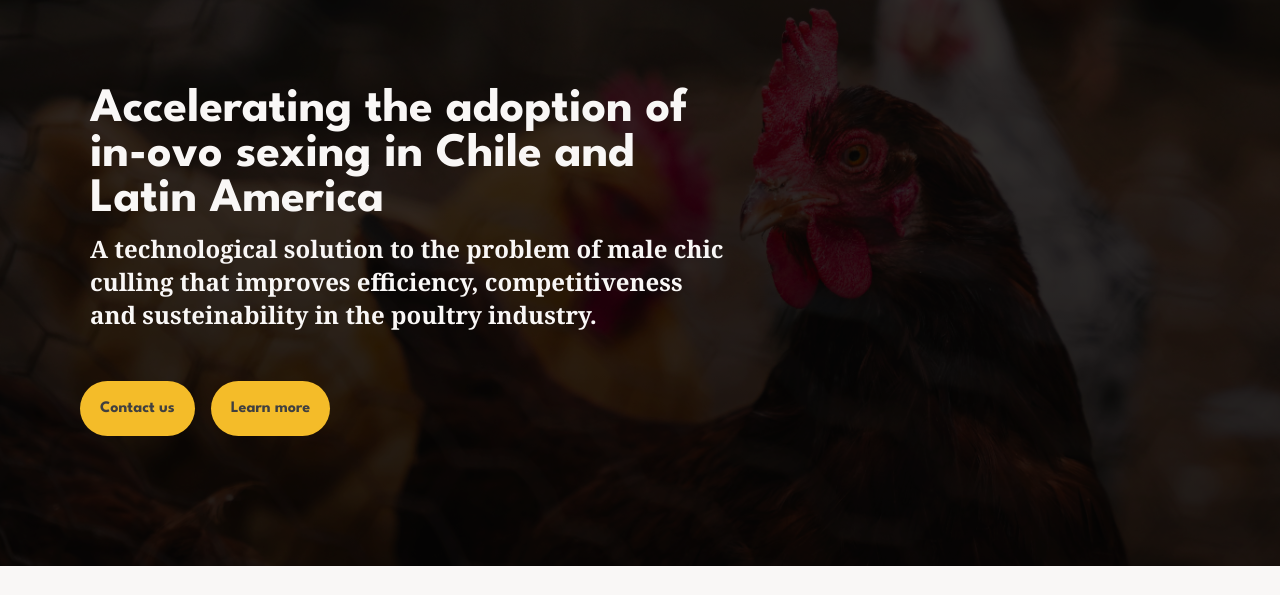
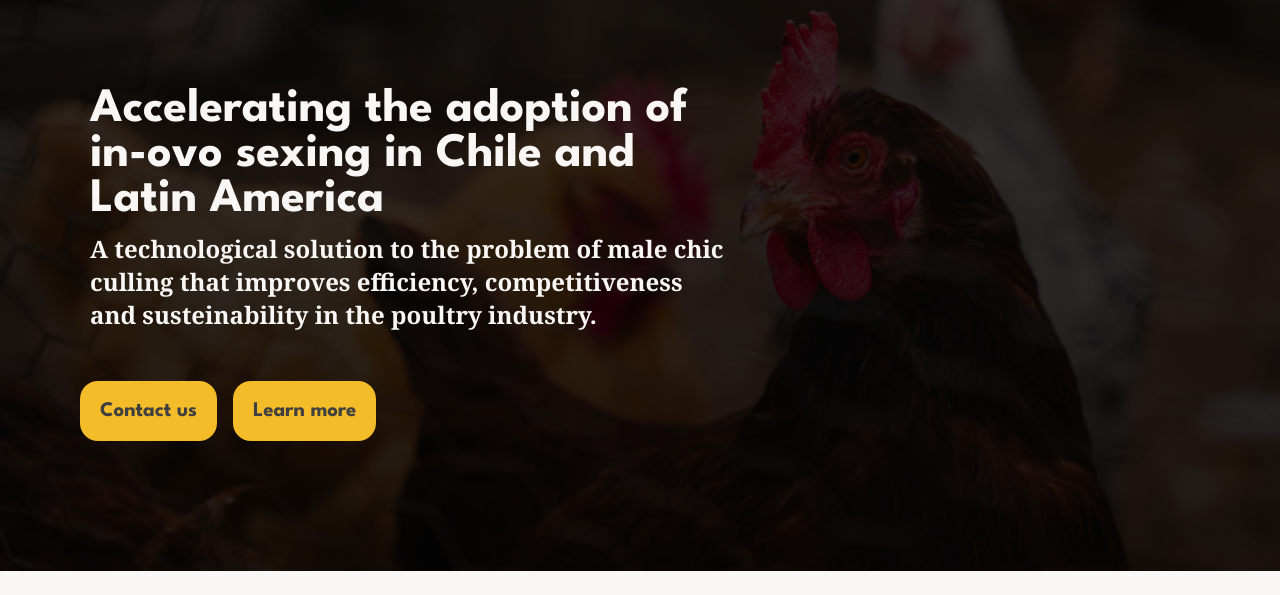
Before and after one commit to toridoriv/denovo, a website: page public/index.html in a window 1280 px wide. Shown: the part 131-726 px from the top of the page. Drawn offline with nearby package versions, Linux system fonts and the light colour scheme; a web font is replaced by a local one.

Commit message:
:lipstick: Standardize button font size and border radius

```diff
--- a/public/assets/styles/button.css
+++ b/public/assets/styles/button.css
@@ -2,12 +2,13 @@
   background-color: #f4bc29;
   font-family: "League Spartan", Verdana, Geneva, Tahoma, sans-serif;
   color: #404040;
-  border-radius: 30px;
+  border-radius: 18px;
   font-weight: bold;
   padding: 20px;
   width: fit-content;
   margin: 10px 0;
   text-decoration: none;
+  font-size: 1.3rem;
 }
 
 .donate {
```
